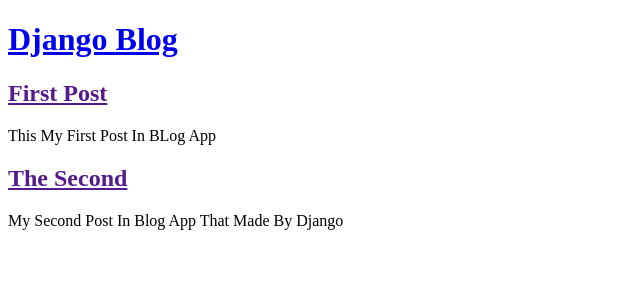
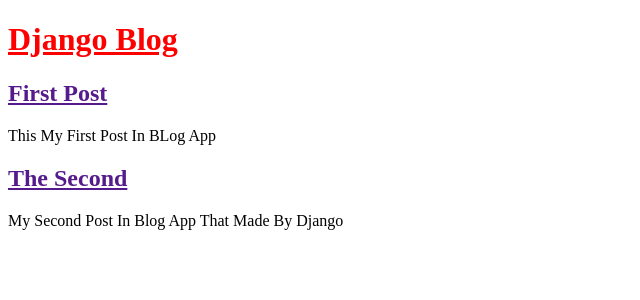
Before and after one commit to mohamedsayedaz/BlogApp, a Django app: page / in a window 1280 px wide. Shown: the top 300 px of the page, without its empty margins (0-640 px from the left). Run offline with Django 4.2, Linux system fonts and the light colour scheme; data comes from the database, SQL or seed files in the repository.

Commit message:
Create Static Folder and base.css

```diff
--- /dev/null
+++ b/blog/static/css/base.css
@@ -0,0 +1,3 @@
+header h1 a{
+    color:red;
+}
--- a/blog/templates/base.html
+++ b/blog/templates/base.html
@@ -1,12 +1,17 @@
+{% load static %}
 <!DOCTYPE html>
 <html lang="en">
   <head>
     <meta charset="UTF-8" />
     <meta name="viewport" content="width=device-width, initial-scale=1.0" />
     <title>Django Blog</title>
+    <link rel="stylesheet" href="{% static 'css/base.css' %}" />
   </head>
   <body>
-    <h1><a href="{% url 'home' %}">Django Blog</a></h1>
+    <header>
+      <h1><a href="{% url 'home' %}">Django Blog</a></h1>
+    </header>
+
     <div>{% block content%} {% endblock content %}</div>
   </body>
 </html>
--- a/django_project/settings.py
+++ b/django_project/settings.py
@@ -116,7 +116,10 @@ USE_TZ = True
 # Static files (CSS, JavaScript, Images)
 # https://docs.djangoproject.com/en/4.0/howto/static-files/
 
-STATIC_URL = "static/"
+STATIC_URL = "/static/"
+STATICFILES_DIRS = [
+    BASE_DIR / "static",
+]
 
 # Default primary key field type
 # https://docs.djangoproject.com/en/4.0/ref/settings/#default-auto-field
```
